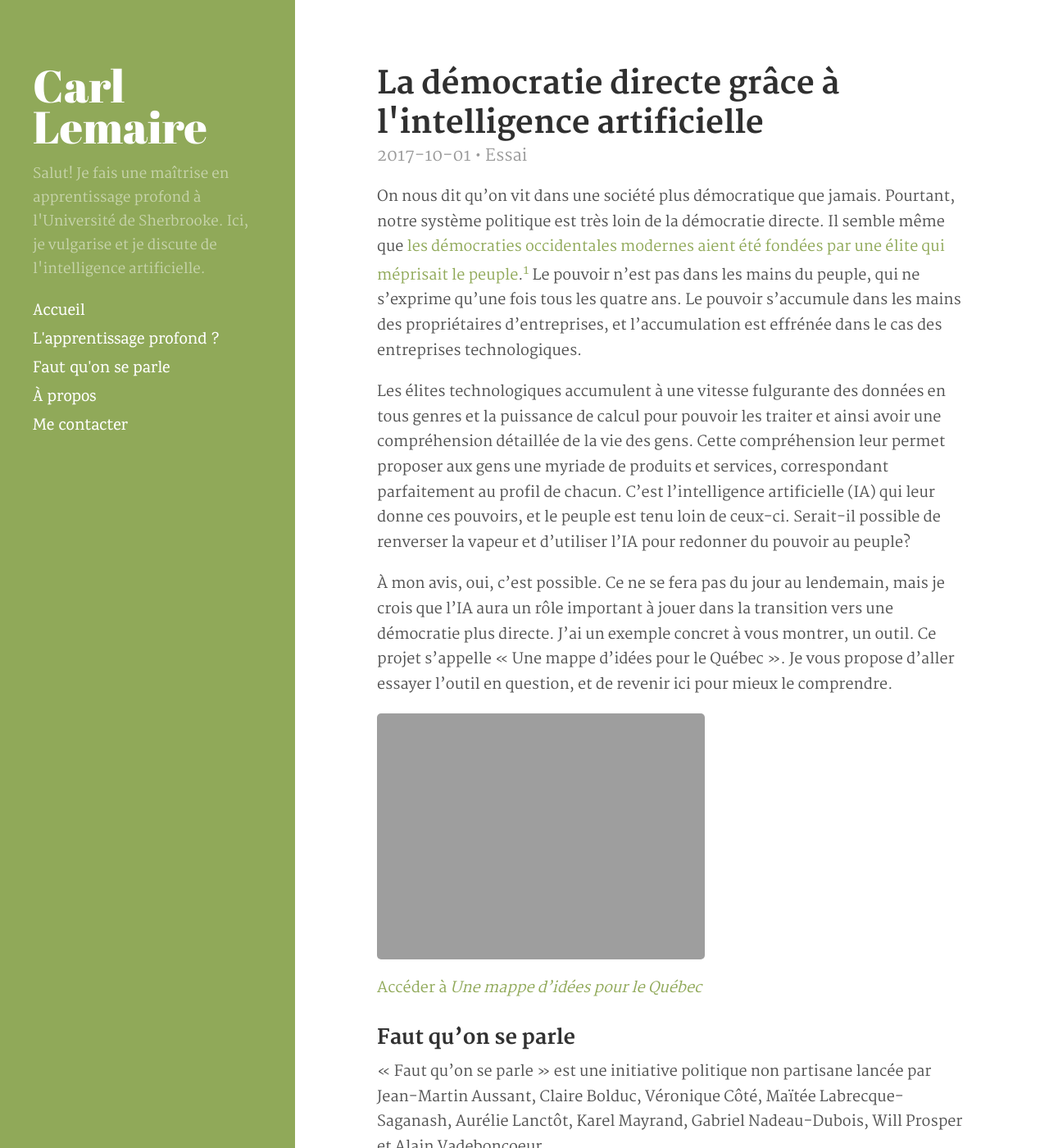
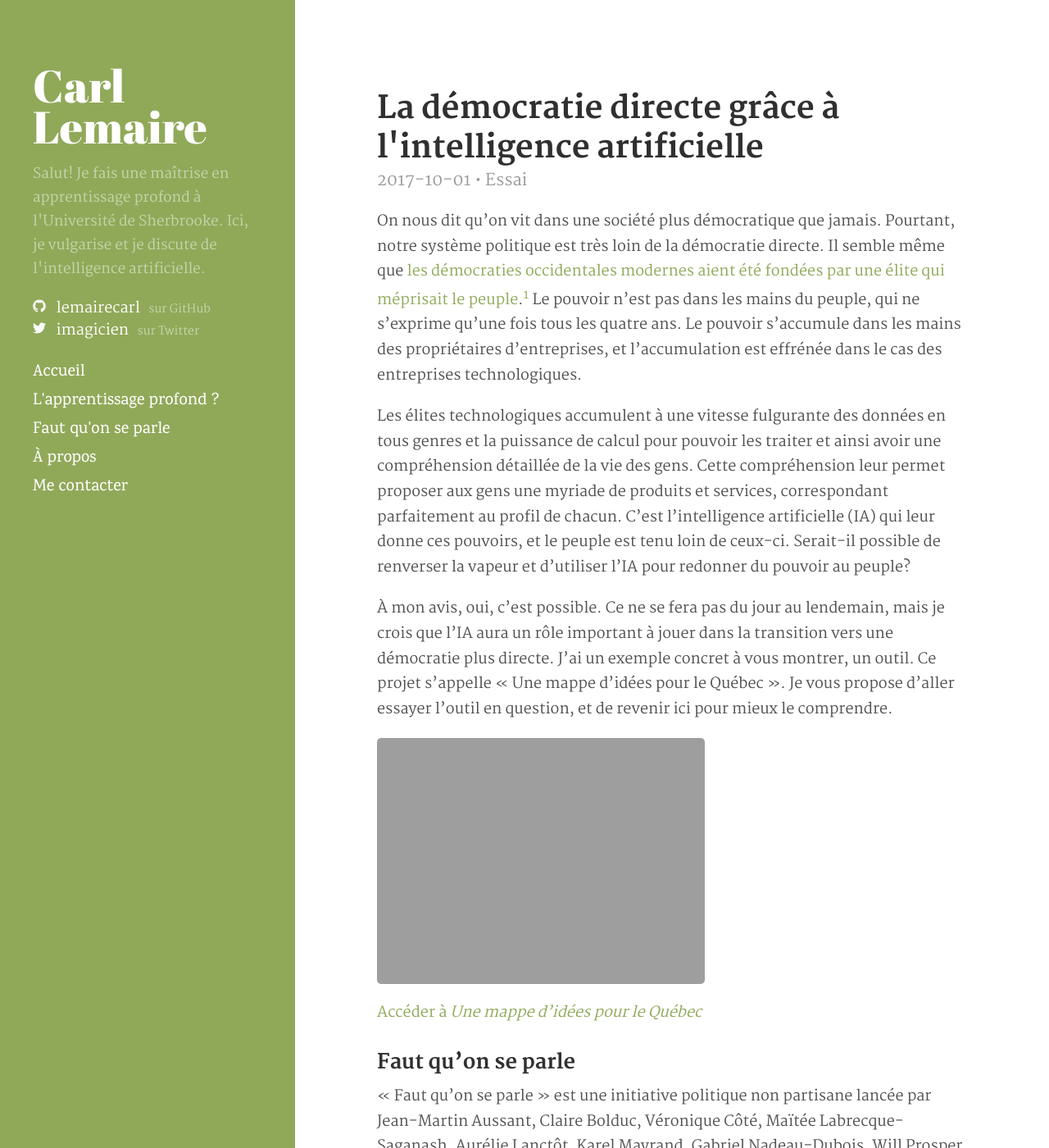
Before and after one commit to lemairecarl/lemairecarl.github.io, a Jekyll site: the page built from _posts/2017-10-01-ia-democratie.md, in a window 1280 px wide and 1400 px high. Shown: the whole window at 82% size. Built offline with Jekyll 4.4.1, drawn with Linux system fonts in a browser that asks for light colours; nearby versions of some CDN libraries; some of the changed text lies outside the part shown.

Commit message:
ajouter liens sociaux

```diff
--- a/_config.yml
+++ b/_config.yml
@@ -10,7 +10,7 @@ permalink:        pretty
 title:            Carl Lemaire
 tagline:          Apprentissage profond
 description:      Salut! Je fais une maîtrise en apprentissage profond à l'Université de Sherbrooke. Ici, je vulgarise et je discute de l'intelligence artificielle.
-url:              https://lemairecarl.github.io/
+url:              https://lemairecarl.github.io
 baseurl:          /
 author:           Carl Lemaire
 
--- a/_includes/head.html
+++ b/_includes/head.html
@@ -12,17 +12,17 @@
     {% else %}
       {{ page.title }} &middot; {{ site.title }}
     {% endif %}
-  </title>
+  </title>ª
 
   <!-- CSS -->
-  <link rel="stylesheet" href="{{ site.url }}public/css/poole.css">
-  <link rel="stylesheet" href="{{ site.url }}public/css/syntax.css">
-  <link rel="stylesheet" href="{{ site.url }}public/css/hyde.css">
+  <link rel="stylesheet" href="{{ site.url }}/public/css/poole.css">
+  <link rel="stylesheet" href="{{ site.url }}/public/css/syntax.css">
+  <link rel="stylesheet" href="{{ site.url }}/public/css/hyde.css">
   <link rel="stylesheet" href="https://cdnjs.cloudflare.com/ajax/libs/KaTeX/0.7.1/katex.min.css" integrity="sha384-wITovz90syo1dJWVh32uuETPVEtGigN07tkttEqPv+uR2SE/mbQcG7ATL28aI9H0" crossorigin="anonymous">
 
   <!-- Icons -->
-  <link rel="apple-touch-icon-precomposed" sizes="144x144" href="{{ site.url }}public/apple-touch-icon-144-precomposed.png">
-                                 <link rel="shortcut icon" href="{{ site.url }}public/favicon.ico">
+  <link rel="apple-touch-icon-precomposed" sizes="144x144" href="{{ site.url }}/public/apple-touch-icon-144-precomposed.png">
+                                 <link rel="shortcut icon" href="{{ site.url }}/public/favicon.ico">
 
   <!-- RSS -->
   <link rel="alternate" type="application/rss+xml" title="RSS" href="/atom.xml">
--- /dev/null
+++ b/_includes/icon-github.html
@@ -0,0 +1 @@
+<a class="u-url" rel="me" href="https://github.com/{{ include.username }}" title="GitHub"><span class="icon icon--github">{% include icon-github.svg %}</span><span class="username">{{ include.username }}</span></a>
--- /dev/null
+++ b/_includes/icon-twitter.html
@@ -0,0 +1 @@
+<a class="u-url" rel="me" href="https://twitter.com/{{ include.username }}" title="Twitter"><span class="icon icon--twitter">{% include icon-twitter.svg %}</span><span class="username">{{ include.username }}</span></a>
--- a/_includes/sidebar.html
+++ b/_includes/sidebar.html
@@ -7,6 +7,10 @@
         </a>
       </h1>
       <p class="lead">{{ site.description }}</p>
+      <ul id="social">
+        <li>{% include icon-github.html username='lemairecarl' %} sur GitHub</li>
+        <li>{% include icon-twitter.html username='imagicien' %} sur Twitter</li>
+      </ul>
     </div>
 
     <nav class="sidebar-nav">
--- a/public/css/hyde.css
+++ b/public/css/hyde.css
@@ -129,6 +129,17 @@ html {
   line-height: 0.9em;
   margin-bottom: 1rem;
   font-weight: normal;
+}
+
+.sidebar-about #social {
+  list-style-type: none;
+  padding-left: 0;
+  font-size: 0.7em;
+}
+.sidebar-about #social .username {
+  margin-left: 0.7em;
+  margin-right: 0.4em;
+  font-size: 0.9rem;
 }
 
 /* Sidebar nav */
```
Also changed, not shown: _posts/2017-10-01-ia-democratie.md (+1 -1 lines), _includes/icon-github.svg (added), _includes/icon-twitter.svg (added).
